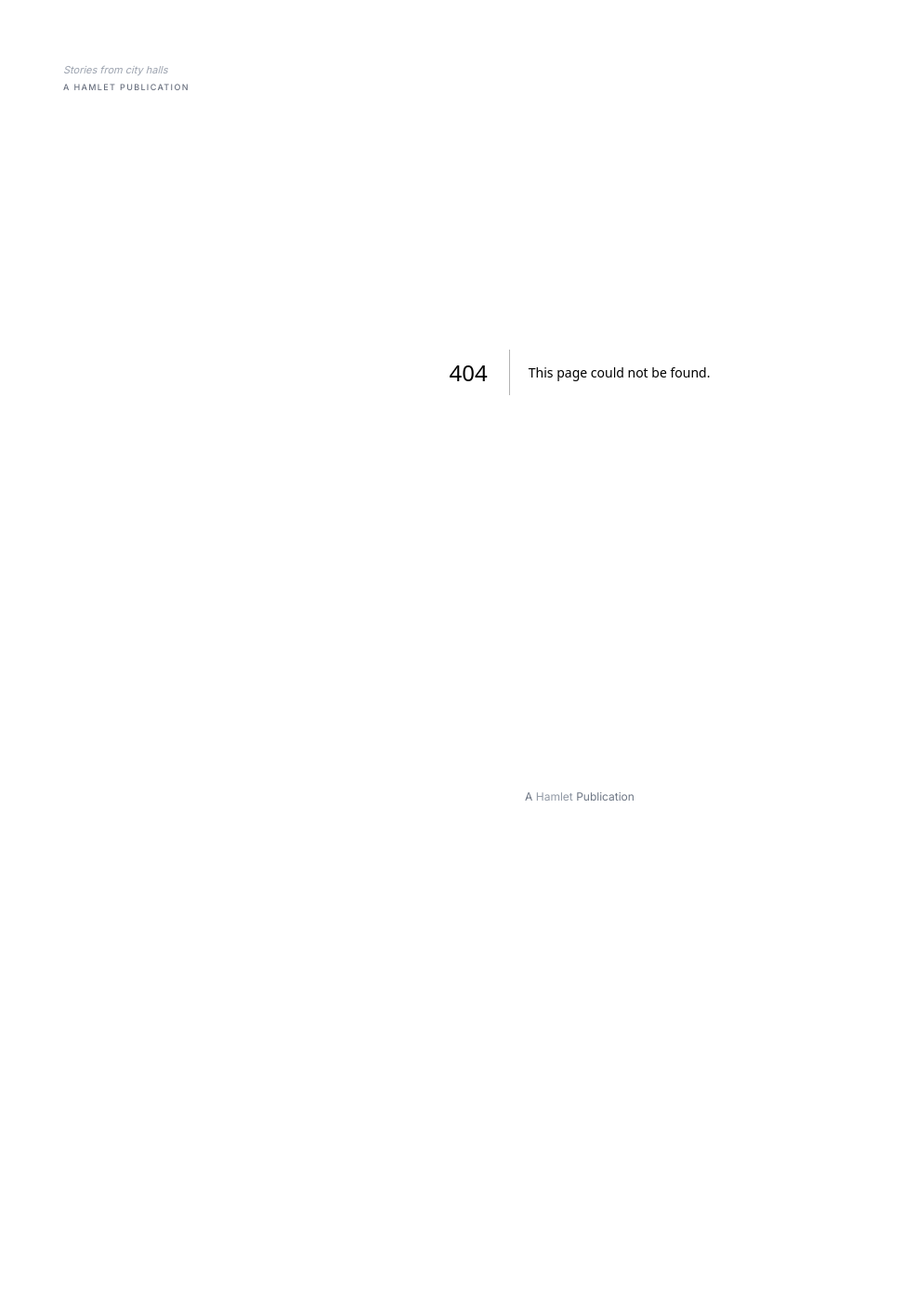
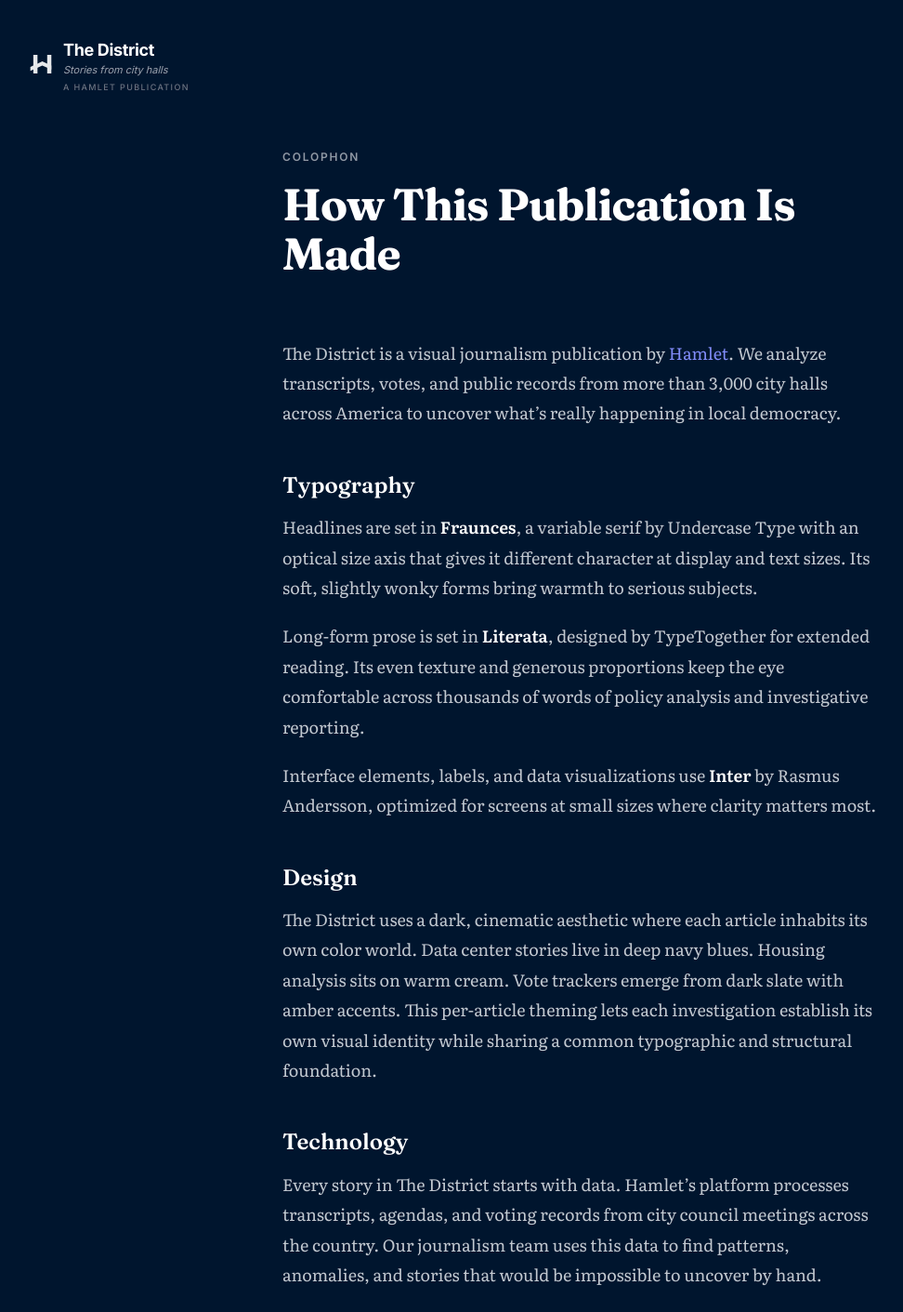
Before and after one commit to hamletsunil/the-district, a Next.js app: page /colophon in a window 1280 px wide. Before the commit this address had no page. Shown: the top 1411 px of the page at 93% size, without its empty margins (16-988 px from the left). Before the commit the page ends 914 px from the top, so only its background shows below. Built offline with nearby package versions, Linux system fonts and the light colour scheme.

Commit message:
feat: add colophon page with typography, design, and technology sections

```diff
--- /dev/null
+++ b/src/app/colophon/page.tsx
@@ -0,0 +1,99 @@
+import type { Metadata } from "next";
+
+export const metadata: Metadata = {
+  title: "Colophon — The District",
+  description: "About the design, typography, and technology behind The District.",
+};
+
+export default function ColophonPage() {
+  return (
+    <main className="colophon-page">
+      <div className="colophon-content">
+        <header className="colophon-header">
+          <p className="colophon-label">Colophon</p>
+          <h1 className="colophon-title">How This Publication Is Made</h1>
+        </header>
+
+        <section className="colophon-section">
+          <p className="colophon-prose">
+            The District is a visual journalism publication by{" "}
+            <a href="https://myhamlet.com" target="_blank" rel="noopener noreferrer">
+              Hamlet
+            </a>
+            . We analyze transcripts, votes, and public records from more than
+            3,000 city halls across America to uncover what&rsquo;s really
+            happening in local democracy.
+          </p>
+        </section>
+
+        <section className="colophon-section">
+          <h2 className="colophon-section-title">Typography</h2>
+          <p className="colophon-prose">
+            Headlines are set in{" "}
+            <strong>Fraunces</strong>, a variable serif by Undercase Type
+            with an optical size axis that gives it different character at
+            display and text sizes. Its soft, slightly wonky forms bring
+            warmth to serious subjects.
+          </p>
+          <p className="colophon-prose">
+            Long-form prose is set in{" "}
+            <strong>Literata</strong>, designed by TypeTogether for extended
+            reading. Its even texture and generous proportions keep the eye
+            comfortable across thousands of words of policy analysis and
+            investigative reporting.
+          </p>
+          <p className="colophon-prose">
+            Interface elements, labels, and data visualizations use{" "}
+            <strong>Inter</strong> by Rasmus Andersson, optimized for
+            screens at small sizes where clarity matters most.
+          </p>
+        </section>
+
+        <section className="colophon-section">
+          <h2 className="colophon-section-title">Design</h2>
+          <p className="colophon-prose">
+            The District uses a dark, cinematic aesthetic where each article
+            inhabits its own color world. Data center stories live in deep
+            navy blues. Housing analysis sits on warm cream. Vote trackers
+            emerge from dark slate with amber accents. This per-article
+            theming lets each investigation establish its own visual
+            identity while sharing a common typographic and structural
+            foundation.
+          </p>
+        </section>
+
+        <section className="colophon-section">
+          <h2 className="colophon-section-title">Technology</h2>
+          <p className="colophon-prose">
+            Every story in The District starts with data. Hamlet&rsquo;s
+            platform processes transcripts, agendas, and voting records from
+            city council meetings across the country. Our journalism team
+            uses this data to find patterns, anomalies, and stories that
+            would be impossible to uncover by hand.
+          </p>
+          <p className="colophon-prose">
+            The site is built with Next.js and deployed on Vercel. Articles
+            are hand-coded React components with bespoke data visualizations
+            &mdash; no CMS templates. Each chart, map, and interactive element is
+            built specifically for the story it tells.
+          </p>
+          <p className="colophon-prose">
+            <a href="https://myhamlet.com" target="_blank" rel="noopener noreferrer">
+              Learn more about Hamlet &rarr;
+            </a>
+          </p>
+        </section>
+
+        <footer className="colophon-footer-section">
+          <p className="colophon-prose">
+            The District is a publication by{" "}
+            <a href="https://myhamlet.com" target="_blank" rel="noopener noreferrer">
+              Hamlet
+            </a>
+            .
+          </p>
+        </footer>
+      </div>
+    </main>
+  );
+}
--- a/src/styles/shared-article.css
+++ b/src/styles/shared-article.css
@@ -522,6 +522,91 @@
 }
 
 /* ===========================
+   COLOPHON PAGE
+   =========================== */
+
+.colophon-page {
+  min-height: 100vh;
+  background: var(--navy-950);
+  color: white;
+  padding: 8rem 2rem 4rem;
+}
+
+@media (min-width: 768px) {
+  .colophon-page {
+    padding: 10rem 3rem 6rem;
+  }
+}
+
+.colophon-content {
+  max-width: 640px;
+  margin: 0 auto;
+}
+
+.colophon-header {
+  margin-bottom: 4rem;
+}
+
+.colophon-label {
+  font-family: var(--font-sans);
+  font-size: var(--type-tiny);
+  font-weight: 600;
+  letter-spacing: var(--tracking-wider);
+  text-transform: uppercase;
+  color: var(--gray-400);
+  margin-bottom: 1rem;
+}
+
+.colophon-title {
+  font-family: var(--font-display);
+  font-size: clamp(2rem, 5vw, 3rem);
+  font-weight: 700;
+  line-height: var(--leading-tight);
+  letter-spacing: var(--tracking-tight);
+}
+
+.colophon-section {
+  margin-bottom: 3rem;
+}
+
+.colophon-section-title {
+  font-family: var(--font-display);
+  font-size: var(--type-subsection);
+  font-weight: 600;
+  line-height: var(--leading-tight);
+  margin-bottom: 1rem;
+  color: white;
+}
+
+.colophon-prose {
+  font-family: var(--font-body);
+  font-size: var(--type-body);
+  line-height: var(--leading-relaxed);
+  color: var(--gray-300);
+  margin-bottom: 1.25rem;
+}
+
+.colophon-prose strong {
+  color: white;
+  font-weight: 600;
+}
+
+.colophon-prose a {
+  color: var(--indigo-400);
+  transition: color 0.2s var(--ease-elegant);
+}
+
+.colophon-prose a:hover {
+  color: var(--indigo-300);
+}
+
+.colophon-footer-section {
+  margin-top: 4rem;
+  padding-top: 2rem;
+  border-top: 1px solid rgba(255, 255, 255, 0.1);
+}
+
+/* ===========================
    UTILITIES
    =========================== */
 
```
